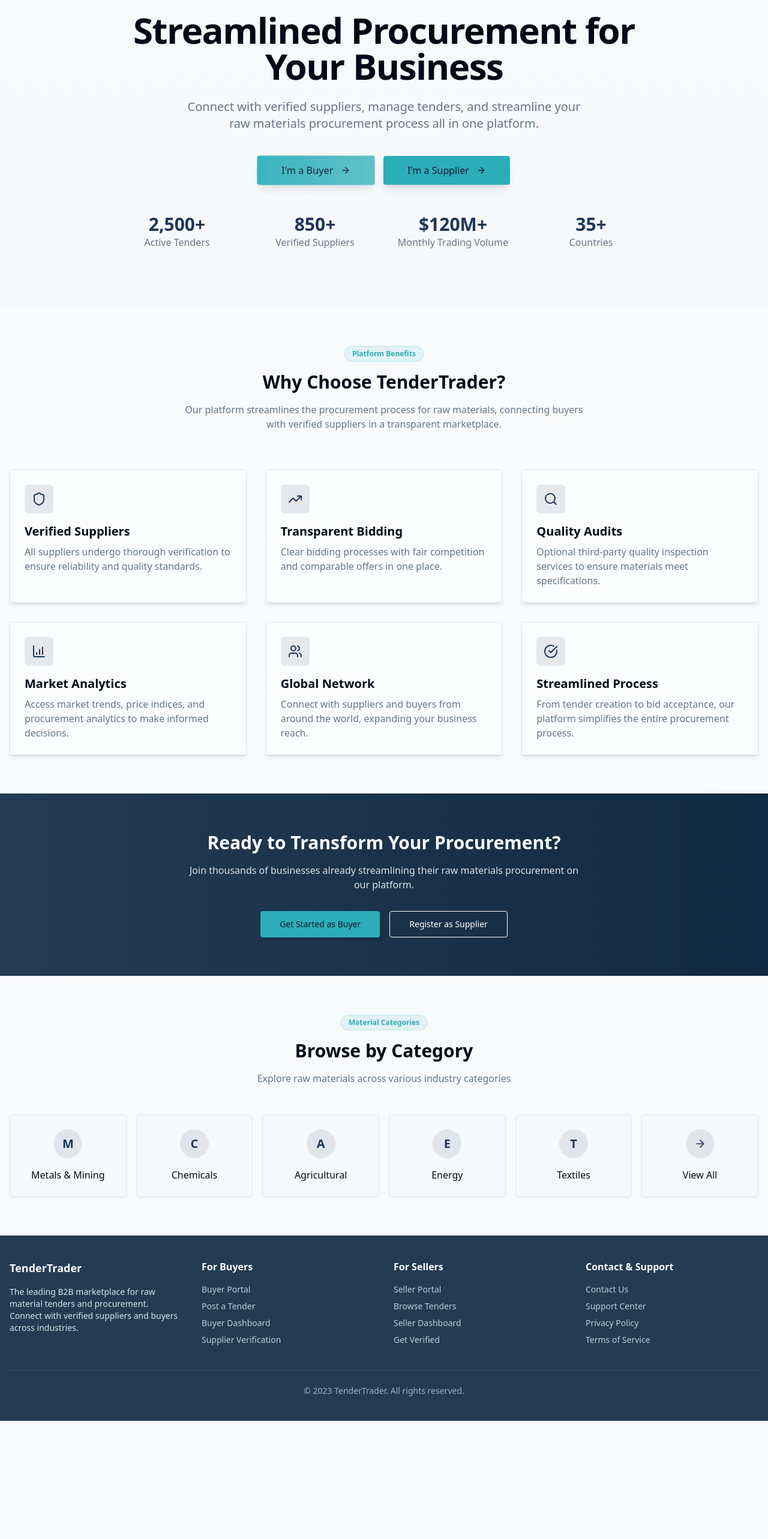
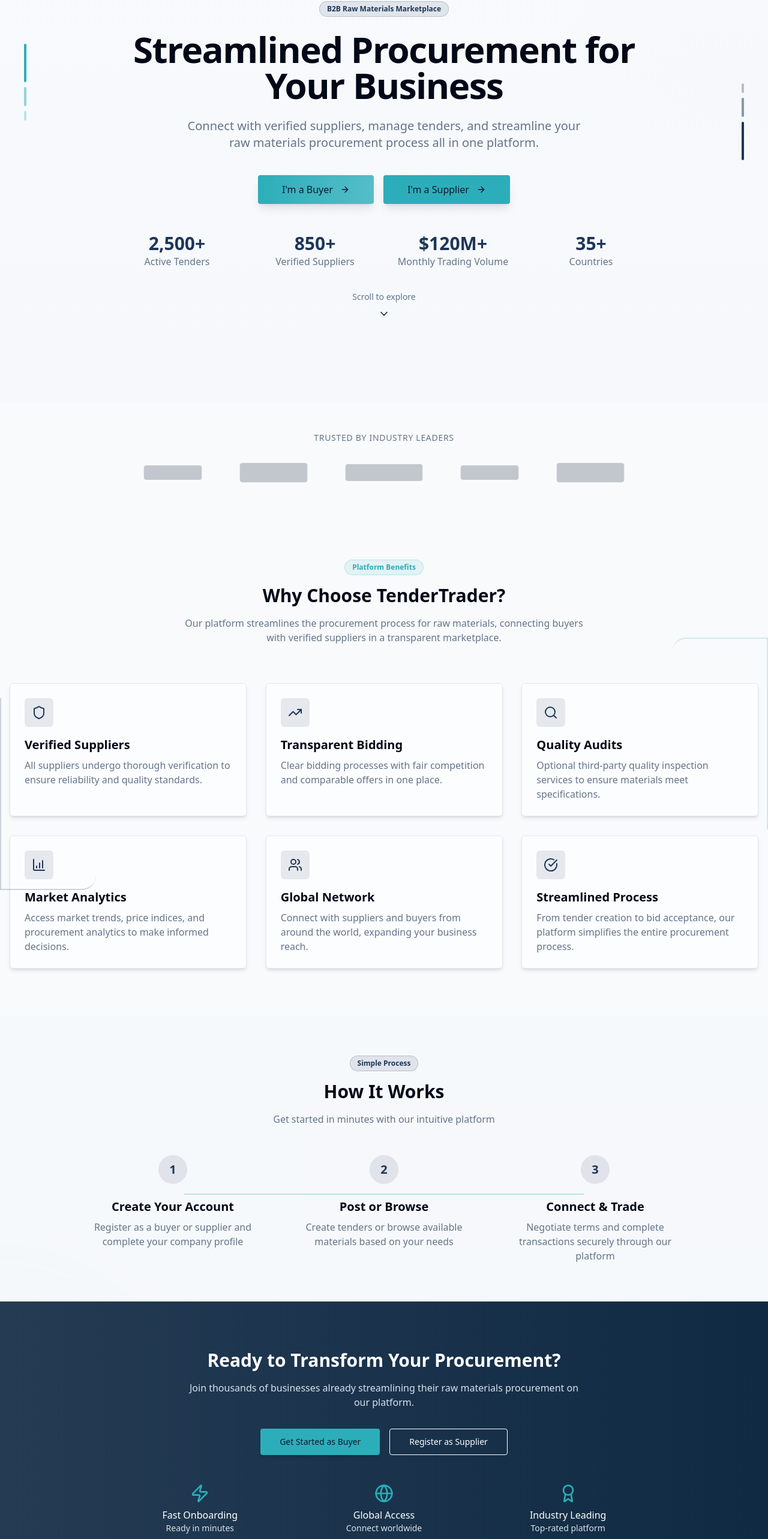
Before and after one commit to Epicguest97/tendertrader-exchange, a React (Vite) app: page / in a window 1280 px wide. Shown: the part 192-2758 px from the top of the page at 60% size. Before the commit the page ends 2561 px from the top, so only its background shows below. Built offline with nearby package versions, Linux system fonts and the light colour scheme.

Commit message:
Add GSAP animation to homepage
Implement GSAP animations for a sliding down effect on the homepage, and add minimal design elements to fill empty spaces.

```diff
--- a/package.json
+++ b/package.json
@@ -53,6 +53,7 @@
     "react-day-picker": "^8.10.1",
     "react-dom": "^18.3.1",
     "react-hook-form": "^7.53.0",
+    "react-intersection-observer": "^9.16.0",
     "react-resizable-panels": "^2.1.3",
     "react-router-dom": "^6.26.2",
     "recharts": "^2.12.7",
--- a/src/pages/Index.tsx
+++ b/src/pages/Index.tsx
@@ -1,5 +1,5 @@
 
-import React from 'react';
+import React, { useEffect, useRef } from 'react';
 import { Link } from 'react-router-dom';
 import Header from '@/components/layout/Header';
 import Footer from '@/components/layout/Footer';
@@ -13,19 +13,149 @@ import {
   BarChart4,
   Users,
   CheckCircle,
-  ArrowRight
+  ArrowRight,
+  ChevronDown,
+  Zap,
+  Globe,
+  Award
 } from 'lucide-react';
+import gsap from 'gsap';
+import { ScrollTrigger } from 'gsap/ScrollTrigger';
+import { useInView } from 'react-intersection-observer';
+
+// Register ScrollTrigger with GSAP
+gsap.registerPlugin(ScrollTrigger);
+
+const AnimatedSection = ({ children, className, delay = 0 }) => {
+  const [ref, inView] = useInView({
+    triggerOnce: true,
+    threshold: 0.1,
+  });
+
+  return (
+    <div
+      ref={ref}
+      className={`transition-all duration-1000 ${inView ? 'opacity-100 translate-y-0' : 'opacity-0 translate-y-20'} ${className}`}
+      style={{ transitionDelay: `${delay}ms` }}
+    >
+      {children}
+    </div>
+  );
+};
+
+const ScrollIndicator = () => {
+  return (
+    <div className="flex flex-col items-center mt-12 animate-bounce">
+      <p className="text-sm text-muted-foreground mb-2">Scroll to explore</p>
+      <ChevronDown className="h-5 w-5 text-primary" />
+    </div>
+  );
+};
+
+const BackgroundCircle = ({ className }) => {
+  return (
+    <div className={`absolute rounded-full blur-3xl opacity-10 ${className}`}></div>
+  );
+};
 
 const Index = () => {
+  const heroRef = useRef(null);
+  const statsRef = useRef(null);
+  const featuresRef = useRef(null);
+  const ctaRef = useRef(null);
+  const categoriesRef = useRef(null);
+
+  useEffect(() => {
+    // Hero section fade in
+    gsap.fromTo(
+      heroRef.current,
+      { opacity: 0, y: 30 },
+      { opacity: 1, y: 0, duration: 1, ease: "power3.out" }
+    );
+
+    // Stats animation
+    gsap.fromTo(
+      ".stat-item",
+      { opacity: 0, y: 20 },
+      {
+        opacity: 1,
+        y: 0,
+        duration: 0.8,
+        stagger: 0.1,
+        ease: "power2.out",
+        scrollTrigger: {
+          trigger: statsRef.current,
+          start: "top 80%",
+        }
+      }
+    );
+
+    // Features cards animation
+    gsap.fromTo(
+      ".feature-card",
+      { opacity: 0, y: 30, scale: 0.95 },
+      {
+        opacity: 1,
+        y: 0,
+        scale: 1,
+        duration: 0.7,
+        stagger: 0.1,
+        ease: "back.out(1.4)",
+        scrollTrigger: {
+          trigger: featuresRef.current,
+          start: "top 75%",
+        }
+      }
+    );
+
+    // CTA section animation
+    gsap.fromTo(
+      ctaRef.current,
+      { opacity: 0, scale: 0.9 },
+      {
+        opacity: 1,
+        scale: 1,
+        duration: 0.8,
+        ease: "power2.out",
+        scrollTrigger: {
+          trigger: ctaRef.current,
+          start: "top 80%",
+        }
+      }
+    );
+
+    // Categories animation
+    gsap.fromTo(
+      ".category-item",
+      { opacity: 0, y: 20 },
+      {
+        opacity: 1,
+        y: 0,
+        duration: 0.7,
+        stagger: 0.1,
+        ease: "power2.out",
+        scrollTrigger: {
+          trigger: categoriesRef.current,
+          start: "top 80%",
+        }
+      }
+    );
+  }, []);
+
   return (
-    <div className="flex flex-col min-h-screen">
+    <div className="flex flex-col min-h-screen overflow-hidden relative">
+      {/* Background elements */}
+      <BackgroundCircle className="w-[500px] h-[500px] bg-primary/20 top-[-100px] right-[-200px]" />
+      <BackgroundCircle className="w-[600px] h-[600px] bg-accent/20 bottom-[20%] left-[-300px]" />
+      <BackgroundCircle className="w-[400px] h-[400px] bg-business-800/20 bottom-[10%] right-[10%]" />
+
       <Header />
 
-      <main className="flex-grow">
+      <main className="flex-grow z-10">
         {/* Hero Section */}
-        <section className="bg-gradient-to-b from-background to-muted/30 py-16 sm:py-24">
-          <div className="container mx-auto px-4">
-            <div className="max-w-4xl mx-auto text-center animate-fade-in">
+        <section className="bg-gradient-to-b from-background to-muted/30 py-20 sm:py-32 relative">
+          <div className="container mx-auto px-4" ref={heroRef}>
+            <div className="max-w-4xl mx-auto text-center">
               <Badge variant="outline" className="mb-6 px-3 py-1 bg-primary/10 text-primary border-primary/20">
                 B2B Raw Materials Marketplace
               </Badge>
@@ -51,32 +181,63 @@ const Index = () => {
                 </Link>
               </div>
 
-              <div className="grid grid-cols-2 md:grid-cols-4 gap-6 text-center">
-                <div>
+              <div className="grid grid-cols-2 md:grid-cols-4 gap-6 text-center" ref={statsRef}>
+                <div className="stat-item">
                   <p className="text-3xl font-bold text-primary">2,500+</p>
                   <p className="text-muted-foreground">Active Tenders</p>
                 </div>
-                <div>
+                <div className="stat-item">
                   <p className="text-3xl font-bold text-primary">850+</p>
                   <p className="text-muted-foreground">Verified Suppliers</p>
                 </div>
-                <div>
+                <div className="stat-item">
                   <p className="text-3xl font-bold text-primary">$120M+</p>
                   <p className="text-muted-foreground">Monthly Trading Volume</p>
                 </div>
-                <div>
+                <div className="stat-item">
                   <p className="text-3xl font-bold text-primary">35+</p>
                   <p className="text-muted-foreground">Countries</p>
                 </div>
               </div>
             </div>
+
+            <ScrollIndicator />
+          </div>
+
+          {/* Minimal decorative elements */}
+          <div className="hidden md:block absolute left-10 top-1/4">
+            <div className="w-1 h-16 bg-accent rounded-full"></div>
+            <div className="w-1 h-8 bg-accent/50 rounded-full mt-2"></div>
+            <div className="w-1 h-4 bg-accent/30 rounded-full mt-2"></div>
+          </div>
+
+          <div className="hidden md:block absolute right-10 top-1/3">
+            <div className="w-1 h-4 bg-primary/30 rounded-full"></div>
+            <div className="w-1 h-8 bg-primary/50 rounded-full mt-2"></div>
+            <div className="w-1 h-16 bg-primary rounded-full mt-2"></div>
           </div>
         </section>
 
+        {/* Trusted By Section */}
+        <section className="py-12 bg-gray-50">
+          <AnimatedSection className="container mx-auto px-4">
+            <div className="max-w-4xl mx-auto text-center">
+              <p className="text-sm uppercase tracking-wider text-muted-foreground mb-8">Trusted by industry leaders</p>
+              <div className="flex flex-wrap justify-center gap-8 md:gap-16 items-center opacity-60">
+                <div className="h-6 w-24 bg-gray-400 rounded animate-pulse"></div>
+                <div className="h-8 w-28 bg-gray-400 rounded animate-pulse"></div>
+                <div className="h-7 w-32 bg-gray-400 rounded animate-pulse"></div>
+                <div className="h-6 w-24 bg-gray-400 rounded animate-pulse"></div>
+                <div className="h-8 w-28 bg-gray-400 rounded animate-pulse"></div>
+              </div>
+            </div>
+          </AnimatedSection>
+        </section>
+
         {/* Features Section */}
-        <section className="py-16 bg-background">
+        <section className="py-20 bg-background relative" ref={featuresRef}>
           <div className="container mx-auto px-4">
-            <div className="text-center mb-16">
+            <AnimatedSection className="text-center mb-16">
               <Badge variant="outline" className="mb-4 px-3 py-1 bg-accent/10 text-accent border-accent/20">
                 Platform Benefits
               </Badge>
@@ -85,10 +246,10 @@ const Index = () => {
                 Our platform streamlines the procurement process for raw materials,
                 connecting buyers with verified suppliers in a transparent marketplace.
               </p>
-            </div>
+            </AnimatedSection>
 
             <div className="grid grid-cols-1 md:grid-cols-3 gap-8">
-              <Card className="bg-card/50 backdrop-blur-sm hover-scale shadow-md hover:shadow-lg transition-all duration-300">
+              <Card className="feature-card bg-card/50 backdrop-blur-sm hover-scale shadow-md hover:shadow-lg transition-all duration-300">
                 <CardContent className="p-6">
                   <div className="h-12 w-12 rounded-lg bg-primary/10 flex items-center justify-center mb-4">
                     <Shield className="h-6 w-6 text-primary" />
@@ -100,7 +261,7 @@ const Index = () => {
                 </CardContent>
               </Card>
 
-              <Card className="bg-card/50 backdrop-blur-sm hover-scale shadow-md hover:shadow-lg transition-all duration-300">
+              <Card className="feature-card bg-card/50 backdrop-blur-sm hover-scale shadow-md hover:shadow-lg transition-all duration-300">
                 <CardContent className="p-6">
                   <div className="h-12 w-12 rounded-lg bg-primary/10 flex items-center justify-center mb-4">
                     <TrendingUp className="h-6 w-6 text-primary" />
@@ -112,7 +273,7 @@ const Index = () => {
                 </CardContent>
               </Card>
 
-              <Card className="bg-card/50 backdrop-blur-sm hover-scale shadow-md hover:shadow-lg transition-all duration-300">
+              <Card className="feature-card bg-card/50 backdrop-blur-sm hover-scale shadow-md hover:shadow-lg transition-all duration-300">
                 <CardContent className="p-6">
                   <div className="h-12 w-12 rounded-lg bg-primary/10 flex items-center justify-center mb-4">
                     <Search className="h-6 w-6 text-primary" />
@@ -124,7 +285,7 @@ const Index = () => {
                 </CardContent>
               </Card>
 
-              <Card className="bg-card/50 backdrop-blur-sm hover-scale shadow-md hover:shadow-lg transition-all duration-300">
+              <Card className="feature-card bg-card/50 backdrop-blur-sm hover-scale shadow-md hover:shadow-lg transition-all duration-300">
                 <CardContent className="p-6">
                   <div className="h-12 w-12 rounded-lg bg-primary/10 flex items-center justify-center mb-4">
                     <BarChart4 className="h-6 w-6 text-primary" />
@@ -136,7 +297,7 @@ const Index = () => {
                 </CardContent>
               </Card>
 
-              <Card className="bg-card/50 backdrop-blur-sm hover-scale shadow-md hover:shadow-lg transition-all duration-300">
+              <Card className="feature-card bg-card/50 backdrop-blur-sm hover-scale shadow-md hover:shadow-lg transition-all duration-300">
                 <CardContent className="p-6">
                   <div className="h-12 w-12 rounded-lg bg-primary/10 flex items-center justify-center mb-4">
                     <Users className="h-6 w-6 text-primary" />
@@ -148,7 +309,7 @@ const Index = () => {
                 </CardContent>
               </Card>
 
-              <Card className="bg-card/50 backdrop-blur-sm hover-scale shadow-md hover:shadow-lg transition-all duration-300">
+              <Card className="feature-card bg-card/50 backdrop-blur-sm hover-scale shadow-md hover:shadow-lg transition-all duration-300">
                 <CardContent className="p-6">
                   <div className="h-12 w-12 rounded-lg bg-primary/10 flex items-center justify-center mb-4">
                     <CheckCircle className="h-6 w-6 text-primary" />
@@ -161,10 +322,74 @@ const Index = () => {
               </Card>
             </div>
           </div>
+
+          {/* Decorative elements */}
+          <div className="hidden md:block absolute right-0 top-1/4 w-40 h-80">
+            <div className="w-full h-full border-r-2 border-t-2 border-accent/20 rounded-tl-3xl"></div>
+          </div>
+
+          <div className="hidden md:block absolute left-0 bottom-1/4 w-40 h-80">
+            <div className="w-full h-full border-l-2 border-b-2 border-primary/20 rounded-br-3xl"></div>
+          </div>
+        </section>
+
+        {/* How it Works */}
+        <section className="py-16 bg-muted/30">
+          <AnimatedSection className="container mx-auto px-4">
+            <div className="text-center mb-12">
+              <Badge variant="outline" className="mb-4 px-3 py-1 bg-primary/10 text-primary border-primary/20">
+                Simple Process
+              </Badge>
+              <h2 className="text-3xl font-bold mb-4">How It Works</h2>
+              <p className="text-muted-foreground max-w-2xl mx-auto">
+                Get started in minutes with our intuitive platform
+              </p>
+            </div>
+
+            <div className="max-w-5xl mx-auto">
+              <div className="grid grid-cols-1 md:grid-cols-3 gap-8 relative">
+                {/* Connecting line */}
+                <div className="hidden md:block absolute top-16 left-[calc(16.67%+8px)] right-[calc(16.67%+8px)] h-0.5 bg-accent/30"></div>
+
+                {/* Step 1 */}
+                <AnimatedSection delay={100} className="flex flex-col items-center text-center">
+                  <div className="w-12 h-12 rounded-full bg-primary/10 flex items-center justify-center mb-6 relative z-10">
+                    <span className="text-xl font-bold text-primary">1</span>
+                  </div>
+                  <h3 className="text-xl font-semibold mb-2">Create Your Account</h3>
+                  <p className="text-muted-foreground">
+                    Register as a buyer or supplier and complete your company profile
+                  </p>
+                </AnimatedSection>
+
+                {/* Step 2 */}
+                <AnimatedSection delay={300} className="flex flex-col items-center text-center">
+                  <div className="w-12 h-12 rounded-full bg-primary/10 flex items-center justify-center mb-6 relative z-10">
+                    <span className="text-xl font-bold text-primary">2</span>
+                  </div>
+                  <h3 className="text-xl font-semibold mb-2">Post or Browse</h3>
+                  <p className="text-muted-foreground">
+                    Create tenders or browse available materials based on your needs
+                  </p>
+                </AnimatedSection>
+
+                {/* Step 3 */}
+                <AnimatedSection delay={500} className="flex flex-col items-center text-center">
+                  <div className="w-12 h-12 rounded-full bg-primary/10 flex items-center justify-center mb-6 relative z-10">
+                    <span className="text-xl font-bold text-primary">3</span>
+                  </div>
+                  <h3 className="text-xl font-semibold mb-2">Connect & Trade</h3>
+                  <p className="text-muted-foreground">
+                    Negotiate terms and complete transactions securely through our platform
+                  </p>
+                </AnimatedSection>
+              </div>
+            </div>
+          </AnimatedSection>
         </section>
 
         {/* CTA Section */}
-        <section className="py-16 bg-gradient-to-r from-business-800 to-business-900 text-white">
+        <section className="py-20 bg-gradient-to-r from-business-800 to-business-900 text-white" ref={ctaRef}>
           <div className="container mx-auto px-4">
             <div className="max-w-4xl mx-auto text-center">
               <h2 className="text-3xl font-bold mb-4">Ready to Transform Your Procurement?</h2>
@@ -184,14 +409,33 @@ const Index = () => {
                   </Button>
                 </Link>
               </div>
+
+              {/* Trust indicators */}
+              <div className="grid grid-cols-1 md:grid-cols-3 gap-6 mt-12">
+                <div className="flex flex-col items-center">
+                  <Zap className="h-8 w-8 text-accent mb-2" />
+                  <h4 className="font-medium">Fast Onboarding</h4>
+                  <p className="text-sm text-business-100">Ready in minutes</p>
+                </div>
+                <div className="flex flex-col items-center">
+                  <Globe className="h-8 w-8 text-accent mb-2" />
+                  <h4 className="font-medium">Global Access</h4>
+                  <p className="text-sm text-business-100">Connect worldwide</p>
+                </div>
+                <div className="flex flex-col items-center">
+                  <Award className="h-8 w-8 text-accent mb-2" />
+                  <h4 className="font-medium">Industry Leading</h4>
+                  <p className="text-sm text-business-100">Top-rated platform</p>
+                </div>
+              </div>
             </div>
           </div>
         </section>
 
         {/* Categories Preview */}
-        <section className="py-16 bg-background">
+        <section className="py-20 bg-background" ref={categoriesRef}>
           <div className="container mx-auto px-4">
-            <div className="text-center mb-12">
+            <AnimatedSection className="text-center mb-12">
               <Badge variant="outline" className="mb-4 px-3 py-1 bg-accent/10 text-accent border-accent/20">
                 Material Categories
               </Badge>
@@ -199,11 +443,11 @@ const Index = () => {
               <p className="text-muted-foreground max-w-2xl mx-auto">
                 Explore raw materials across various industry categories
               </p>
-            </div>
+            </AnimatedSection>
 
             <div className="grid grid-cols-2 md:grid-cols-3 lg:grid-cols-6 gap-4">
-              <Link to="/categories/metals" className="hover-scale">
-                <Card className="bg-muted/30 hover:bg-accent/10 transition-colors shadow-sm">
+              <Link to="/categories/metals" className="category-item">
+                <Card className="bg-muted/30 hover:bg-accent/10 transition-colors shadow-sm hover-scale">
                   <CardContent className="p-6 text-center">
                     <div className="h-12 w-12 rounded-full bg-primary/10 flex items-center justify-center mx-auto mb-4">
                       <span className="text-xl font-bold text-primary">M</span>
@@ -213,8 +457,8 @@ const Index = () => {
                 </Card>
               </Link>
 
-              <Link to="/categories/chemicals" className="hover-scale">
-                <Card className="bg-muted/30 hover:bg-accent/10 transition-colors shadow-sm">
+              <Link to="/categories/chemicals" className="category-item">
+                <Card className="bg-muted/30 hover:bg-accent/10 transition-colors shadow-sm hover-scale">
                   <CardContent className="p-6 text-center">
                     <div className="h-12 w-12 rounded-full bg-primary/10 flex items-center justify-center mx-auto mb-4">
                       <span className="text-xl font-bold text-primary">C</span>
@@ -224,8 +468,8 @@ const Index = () => {
                 </Card>
               </Link>
 
-              <Link to="/categories/agriculture" className="hover-scale">
-                <Card className="bg-muted/30 hover:bg-accent/10 transition-colors shadow-sm">
+              <Link to="/categories/agriculture" className="category-item">
+                <Card className="bg-muted/30 hover:bg-accent/10 transition-colors shadow-sm hover-scale">
                   <CardContent className="p-6 text-center">
                     <div className="h-12 w-12 rounded-full bg-primary/10 flex items-center justify-center mx-auto mb-4">
                       <span className="text-xl font-bold text-primary">A</span>
@@ -235,8 +479,8 @@ const Index = () => {
                 </Card>
               </Link>
 
-              <Link to="/categories/energy" className="hover-scale">
-                <Card className="bg-muted/30 hover:bg-accent/10 transition-colors shadow-sm">
+              <Link to="/categories/energy" className="category-item">
+                <Card className="bg-muted/30 hover:bg-accent/10 transition-colors shadow-sm hover-scale">
                   <CardContent className="p-6 text-center">
                     <div className="h-12 w-12 rounded-full bg-primary/10 flex items-center justify-center mx-auto mb-4">
                       <span className="text-xl font-bold text-primary">E</span>
@@ -246,8 +490,8 @@ const Index = () => {
                 </Card>
               </Link>
 
-              <Link to="/categories/textiles" className="hover-scale">
-                <Card className="bg-muted/30 hover:bg-accent/10 transition-colors shadow-sm">
+              <Link to="/categories/textiles" className="category-item">
+                <Card className="bg-muted/30 hover:bg-accent/10 transition-colors shadow-sm hover-scale">
                   <CardContent className="p-6 text-center">
                     <div className="h-12 w-12 rounded-full bg-primary/10 flex items-center justify-center mx-auto mb-4">
                       <span className="text-xl font-bold text-primary">T</span>
@@ -257,8 +501,8 @@ const Index = () => {
                 </Card>
               </Link>
 
-              <Link to="/categories" className="hover-scale">
-                <Card className="bg-muted/30 hover:bg-accent/10 transition-colors shadow-sm">
+              <Link to="/categories" className="category-item">
+                <Card className="bg-muted/30 hover:bg-accent/10 transition-colors shadow-sm hover-scale">
                   <CardContent className="p-6 text-center">
                     <div className="h-12 w-12 rounded-full bg-primary/10 flex items-center justify-center mx-auto mb-4">
                       <ArrowRight className="h-5 w-5 text-primary" />
```
Also changed, not shown: 1 other file (tests, documents, lock files or other folders).
